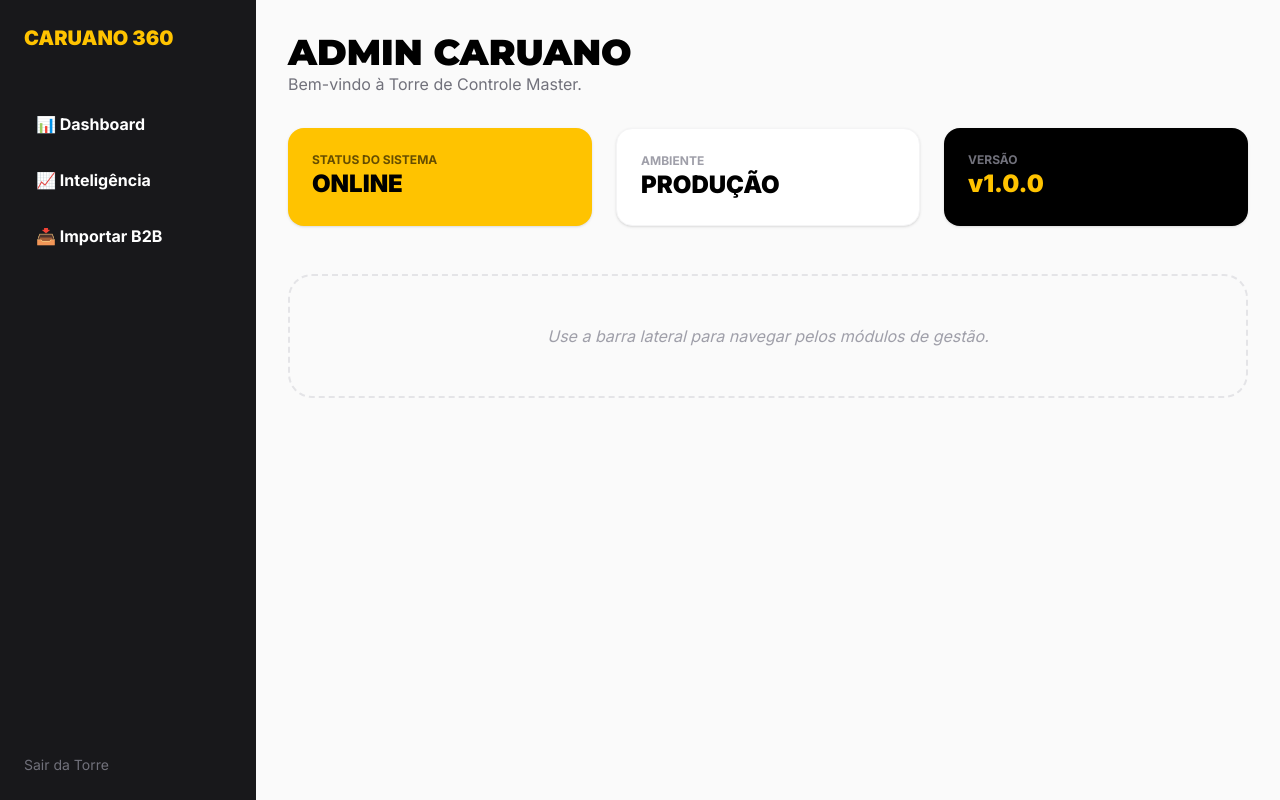
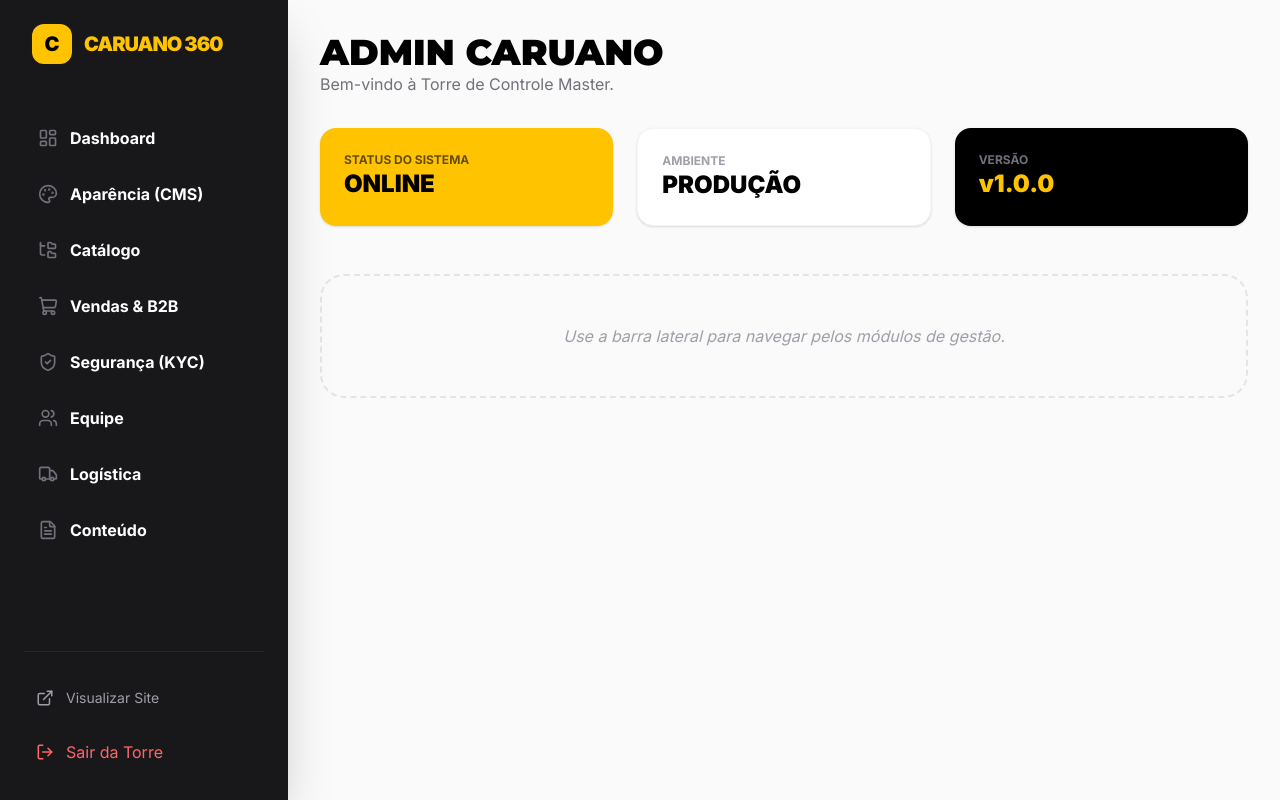
Before and after one commit to caruano-app/marketplace050626, a Next.js app: page /admin in a window 1280 px wide. Built offline with nearby package versions, Linux system fonts and the light colour scheme.

Commit message:
Refactor AdminMasterShell to use mobile menu state

```diff
--- a/src/components/admin/admin-master-shell.tsx
+++ b/src/components/admin/admin-master-shell.tsx
@@ -1,24 +1,97 @@
 'use client';
 
-import React from 'react';
+import React, { useState } from 'react';
 import Link from 'next/link';
+import {
+  LayoutDashboard,
+  Palette,
+  FolderTree,
+  ShoppingCart,
+  ShieldCheck,
+  Users,
+  Truck,
+  FileText,
+  LogOut,
+  Menu,
+  X,
+  ExternalLink
+} from 'lucide-react';
 
 export default function AdminMasterShell({ children }: { children: React.ReactNode }) {
+  const [isMobileMenuOpen, setIsMobileMenuOpen] = useState(false);
+
+  const menuItems = [
+    { label: 'Dashboard', icon: <LayoutDashboard size={20} />, href: '/admin' },
+    { label: 'Aparência (CMS)', icon: <Palette size={20} />, href: '/admin?tab=aparencia' },
+    { label: 'Catálogo', icon: <FolderTree size={20} />, href: '/admin?tab=catalogo' },
+    { label: 'Vendas & B2B', icon: <ShoppingCart size={20} />, href: '/admin?tab=vendas' },
+    { label: 'Segurança (KYC)', icon: <ShieldCheck size={20} />, href: '/admin?tab=kyc' },
+    { label: 'Equipe', icon: <Users size={20} />, href: '/admin?tab=equipe' },
+    { label: 'Logística', icon: <Truck size={20} />, href: '/admin?tab=logistica' },
+    { label: 'Conteúdo', icon: <FileText size={20} />, href: '/admin?tab=conteudo' },
+  ];
+
   return (
     <div className="flex min-h-screen bg-zinc-50 text-black font-inter">
-      <aside className="w-64 bg-zinc-900 p-6 flex flex-col gap-4 fixed h-full text-white z-50">
-        <div className="text-[#FFC300] font-black text-xl mb-8 font-montserrat uppercase">Caruano 360</div>
-        <nav className="flex flex-col gap-2">
-          <Link href="/admin" className="p-3 rounded-lg hover:bg-zinc-800 font-bold transition-all">📊 Dashboard</Link>
-          <Link href="/admin/inteligencia" className="p-3 rounded-lg hover:bg-zinc-800 font-bold transition-all">📈 Inteligência</Link>
-          <Link href="/admin/importar" className="p-3 rounded-lg hover:bg-zinc-800 font-bold transition-all">📥 Importar B2B</Link>
+      {/* Sidebar Desktop */}
+      <aside className="hidden lg:flex w-72 bg-zinc-900 p-6 flex-col gap-2 fixed h-full text-white z-50 shadow-2xl">
+        <div className="flex items-center gap-3 mb-10 px-2">
+          <div className="w-10 h-10 bg-[#FFC300] rounded-xl flex items-center justify-center text-black font-black text-xl">C</div>
+          <span className="text-[#FFC300] font-black text-xl font-montserrat uppercase tracking-tighter">Caruano 360</span>
+        </div>
+
+        <nav className="flex-1 flex flex-col gap-1">
+          {menuItems.map((item) => (
+            <Link
+              key={item.label}
+              href={item.href}
+              className="flex items-center gap-3 p-3.5 rounded-xl hover:bg-zinc-800 hover:text-[#FFC300] font-bold transition-all group"
+            >
+              <span className="text-zinc-500 group-hover:text-[#FFC300] transition-colors">{item.icon}</span>
+              {item.label}
+            </Link>
+          ))}
         </nav>
-        <div className="mt-auto">
-          <Link href="/" className="text-zinc-500 text-sm hover:text-white">Sair da Torre</Link>
+
+        <div className="mt-auto pt-6 border-t border-zinc-800 space-y-2">
+          <Link href="/" className="flex items-center gap-3 p-3 text-zinc-400 hover:text-white text-sm transition-colors">
+            <ExternalLink size={18} /> Visualizar Site
+          </Link>
+          <button className="flex items-center gap-3 p-3 w-full text-red-400 hover:text-red-300 text-sm font-bold transition-colors">
+            <LogOut size={18} /> Sair da Torre
+          </button>
         </div>
       </aside>
-      <main className="flex-1 ml-64">
-        {children}
+
+      {/* Menu Mobile */}
+      <button
+        onClick={() => setIsMobileMenuOpen(!isMobileMenuOpen)}
+        className="lg:hidden fixed top-4 right-4 z-[60] bg-black text-[#FFC300] p-3 rounded-full shadow-lg"
+      >
+        {isMobileMenuOpen ? <X /> : <Menu />}
+      </button>
+
+      {isMobileMenuOpen && (
+        <div className="lg:hidden fixed inset-0 bg-black z-[55] p-8 flex flex-col gap-4 text-white">
+          <div className="text-[#FFC300] font-black text-2xl mb-8">CARUANO 360</div>
+          {menuItems.map((item) => (
+            <Link
+              key={item.label}
+              href={item.href}
+              onClick={() => setIsMobileMenuOpen(false)}
+              className="text-xl font-bold flex items-center gap-4"
+            >
+              {item.icon} {item.label}
+            </Link>
+          ))}
+        </div>
+      )}
+
+      {/* Área de Conteúdo (O Frame) */}
+      <main className="flex-1 lg:ml-72 min-h-screen">
+        <div className="max-w-[1412px] mx-auto">
+          {children}
+        </div>
       </main>
     </div>
   );
```
